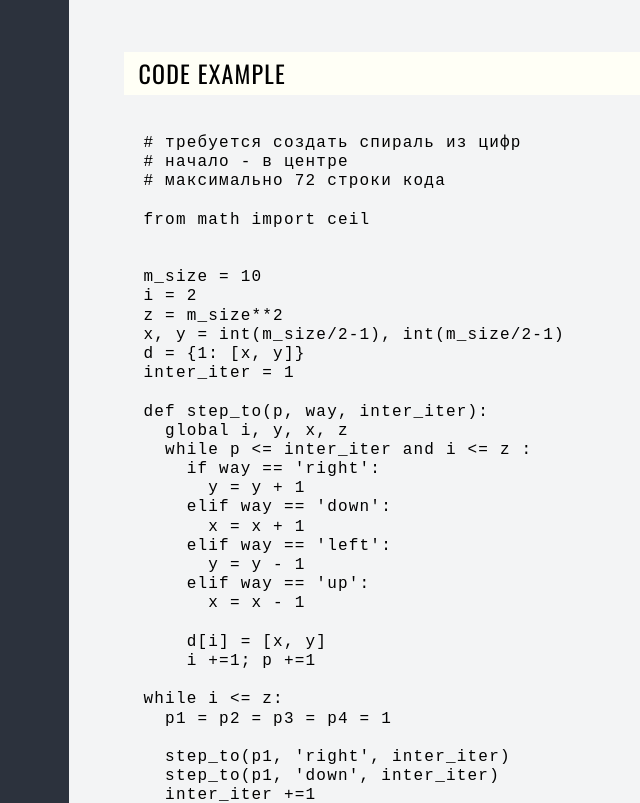
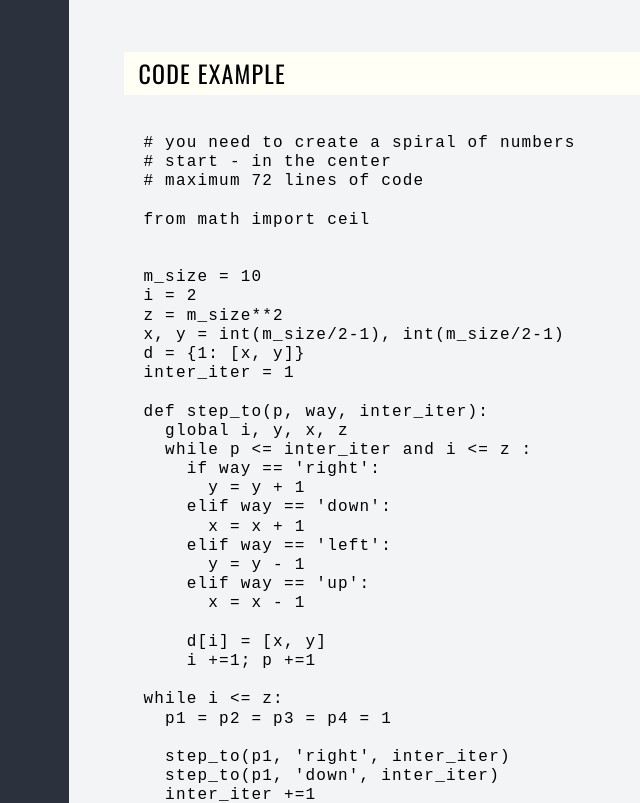
Before and after one commit to LetoCode/rsschool-cv, a plain HTML site: page index.html in a window 1280 px wide. Shown: the part 1140-1943 px from the top of the page, without its empty margins (381-1021 px from the left). Drawn offline with nearby package versions, Linux system fonts and the light colour scheme.

Commit message:
fix: fix russian lang in comments of code. ready to deploy

```diff
--- a/index.html
+++ b/index.html
@@ -80,9 +80,9 @@
             <h2 id="code">Code example</h2>
             <pre>
               <code>
-# требуется создать спираль из цифр
-# начало - в центре
-# максимально 72 строки кода
+# you need to create a spiral of numbers
+# start - in the center
+# maximum 72 lines of code
 
 from math import ceil
 
```
